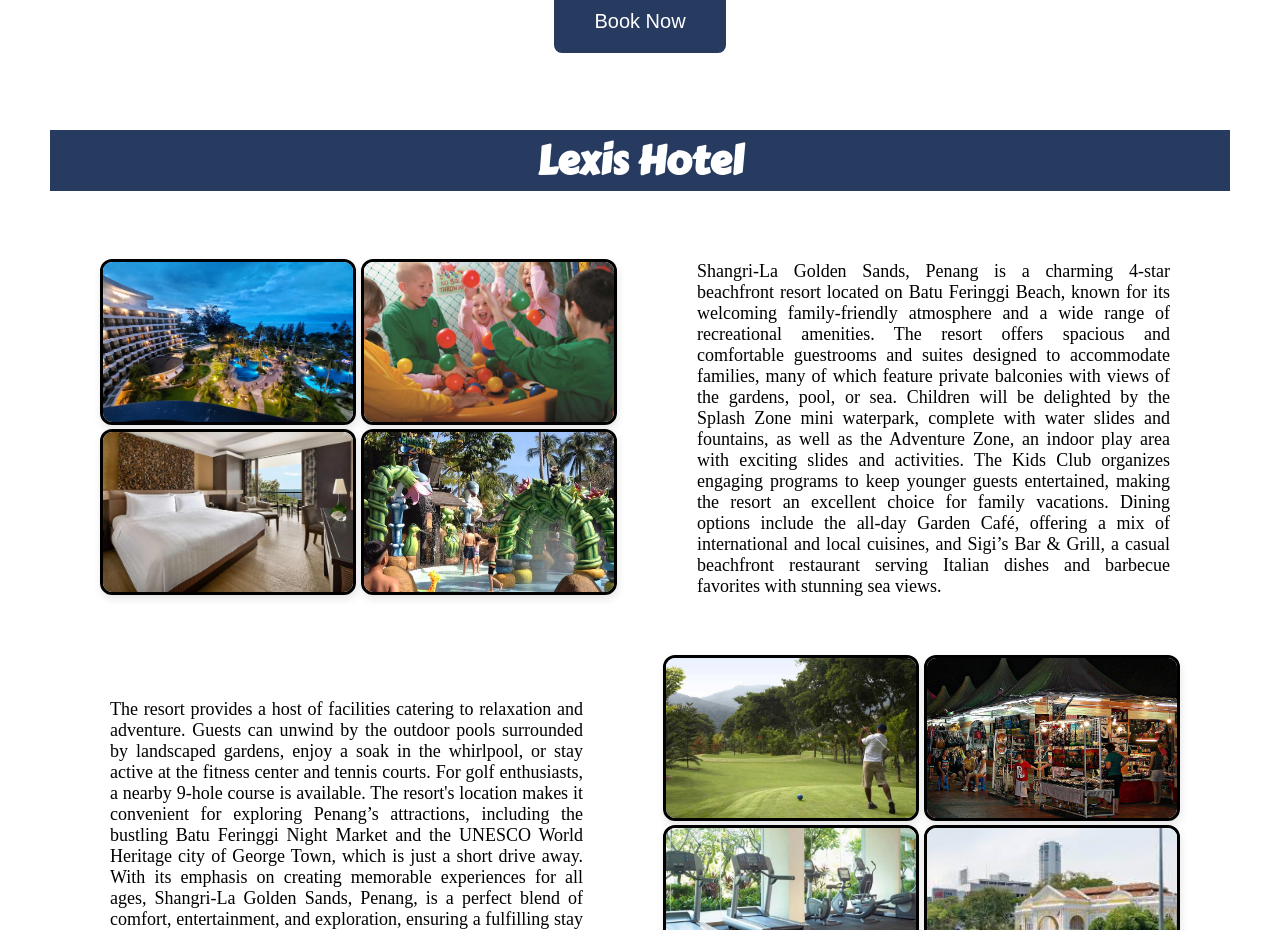
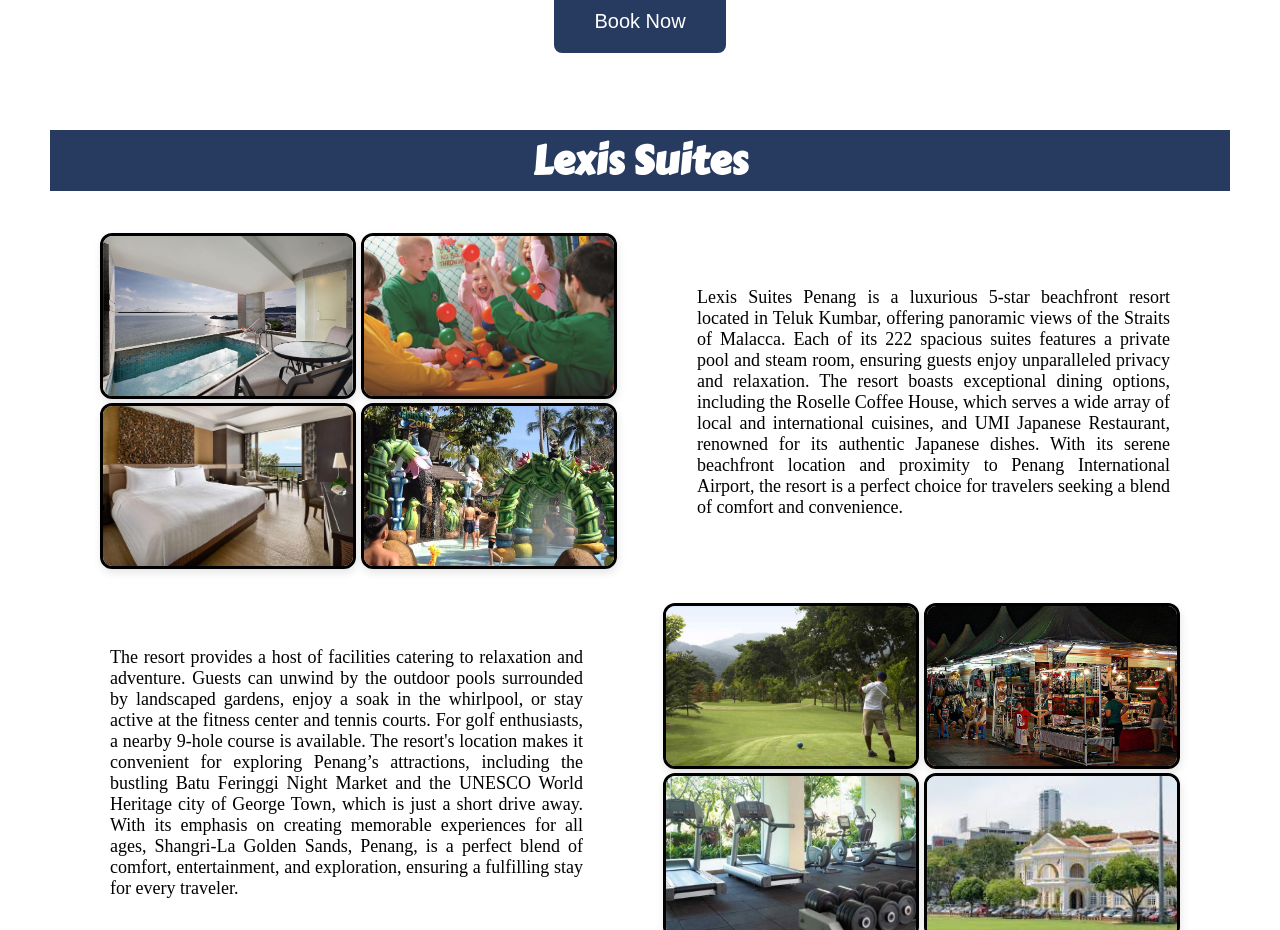
Before and after one commit to AinaWahida/PenangWeb, a React (Create React App) app: page /hotels in a window 1280 px wide. Shown: the part 3323-4253 px from the top of the page. Built offline with nearby package versions, Linux system fonts and the light colour scheme; a web font is replaced by a local one.

Commit message:
New Changes

```diff
--- a/src/components/Hotel/Hotel3.js
+++ b/src/components/Hotel/Hotel3.js
@@ -17,11 +17,11 @@
 
     return(
         <div className = "section">
-            <h1>Lexis Hotel</h1>
+            <h1>Lexis Suites</h1>
             <div className= "div1">
                 <div className="collage">
                     <div className="left">
-                        <img src={require('./images-hotel/hotel1.jpg')} alt="img1"
+                        <img src={require('./images-hotel/hotel3.jpg')} alt="img1"
                              onClick={() => openModal(require('./images-hotel/hotel1.jpg'))}/>
                         <img src={require('./images-hotel/Hotel1_1.jpg')} alt="img5"
                              onClick={() => openModal(require('./images-hotel/Hotel1_1.jpg'))}/>
@@ -33,11 +33,10 @@
                              onClick={() => openModal(require('./images-hotel/Hotel1_3.jpg'))}/>
                     </div>
                 </div>
-                <p>Shangri-La Golden Sands, Penang is a charming 4-star beachfront resort located on Batu Feringgi Beach, known for its welcoming family-friendly atmosphere and a wide range of recreational amenities.
-                    The resort offers spacious and comfortable guestrooms and suites designed to accommodate families, many of which feature private balconies with views of the gardens, pool, or sea.
-                    Children will be delighted by the Splash Zone mini waterpark, complete with water slides and fountains, as well as the Adventure Zone, an indoor play area with exciting slides and activities.
-                    The Kids Club organizes engaging programs to keep younger guests entertained, making the resort an excellent choice for family vacations.
-                    Dining options include the all-day Garden Café, offering a mix of international and local cuisines, and Sigi’s Bar & Grill, a casual beachfront restaurant serving Italian dishes and barbecue favorites with stunning sea views. </p>
+                <p>Lexis Suites Penang is a luxurious 5-star beachfront resort located in Teluk Kumbar, offering panoramic views of the Straits of Malacca.
+                    Each of its 222 spacious suites features a private pool and steam room, ensuring guests enjoy unparalleled privacy and relaxation.
+                    The resort boasts exceptional dining options, including the Roselle Coffee House, which serves a wide array of local and international cuisines, and UMI Japanese Restaurant, renowned for its authentic Japanese dishes.
+                    With its serene beachfront location and proximity to Penang International Airport, the resort is a perfect choice for travelers seeking a blend of comfort and convenience.</p>
             </div>
             <div className= "div2">
                 <p>
@@ -69,7 +68,7 @@
             </div>
             <div className="div3">
                 <iframe
-                    title="Shangri-La Golden Sands"
+                    title="Lexis Suites"
                     src="https://www.google.com/maps/embed?pb=!1m23!1m12!1m3!1d127091.45083816827!2d100.16875234601757!3d5.476298470899102!2m3!1f0!2f0!3f0!3m2!1i1024!2i768!4f13.1!4m8!3e6!4m0!4m5!1s0x304ae7fc638b5711%3A0x727e15af4b3c60e3!2sJalan%20Batu%20Ferringhi%2C%20Kampung%20Tanjung%20Huma%2C%2011100%20Batu%20Ferringhi%2C%20Pulau%20Pinang!3m2!1d5.4763041!2d100.2511543!5e0!3m2!1sen!2smy!4v1736269051777!5m2!1sen!2smy"
                     width="100%" height="300" allowFullScreen="" loading="lazy"
                     referrerPolicy="no-referrer-when-downgrade">
--- a/src/components/HotelsSection.js
+++ b/src/components/HotelsSection.js
@@ -29,7 +29,7 @@
                 </div>
                 <div className="hotel-item">
                     <img src={require('./Hotel/images-hotel/hotel3.jpg')} alt="Hotel 3"/>
-                    <h3>Lexis Hotel</h3>
+                    <h3>Lexis Suites</h3>
                     <p>Georgetown</p>
                     <div className="hotel-rating">★★★★</div>
                     <p>Relax in spacious rooms with private pools overlooking the serene waterfront.</p>
```
